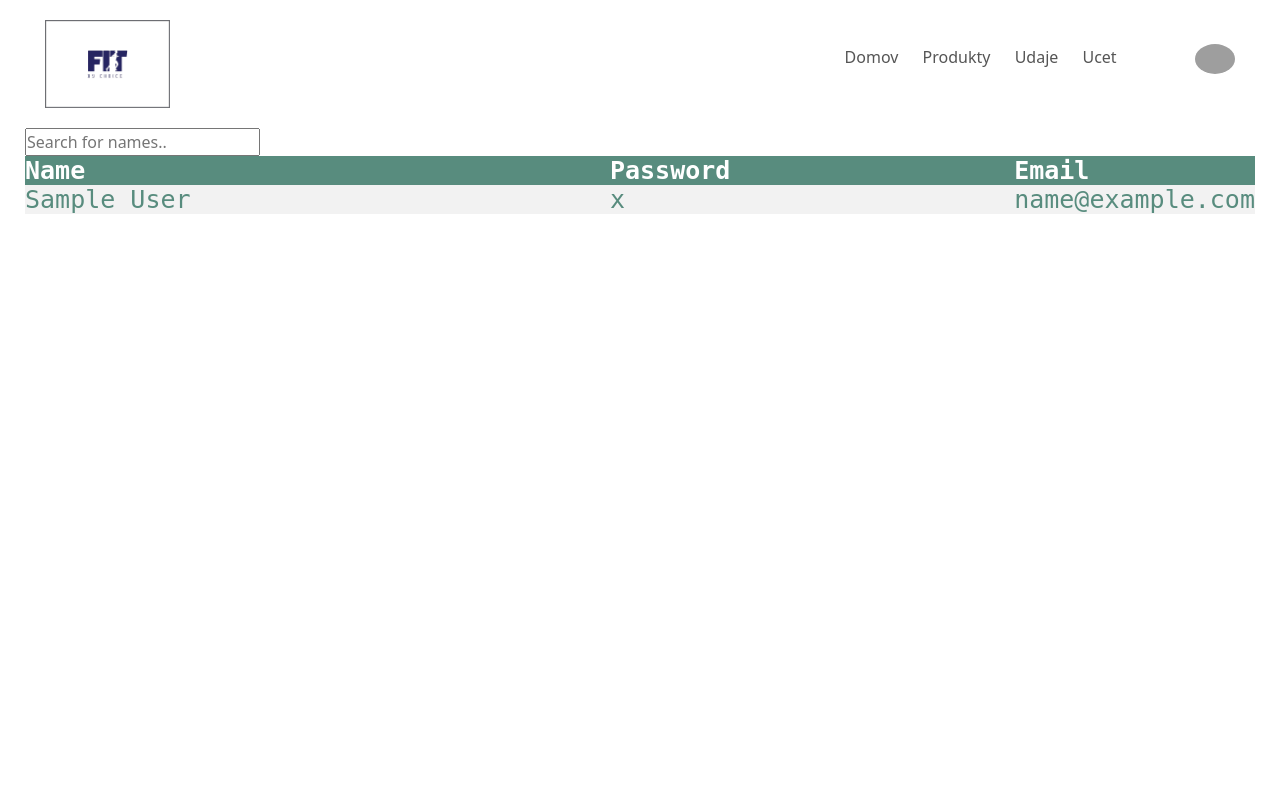
After one commit to PaliKon/checkpoint, a PHP site: page /Udaje.php in a window 1280 px wide. The commit adds this page. Run offline with PHP 8.4, Linux system fonts and the light colour scheme; tables that the repository leaves empty or names only in its code hold one stand-in row (values such as "Sample post"); grey boxes are pictures that could not be loaded.

Commit message:
update,tabulka na select + JS ,zmenenie hesla

```diff
--- /dev/null
+++ b/Udaje.php
@@ -0,0 +1,107 @@
+<?php
+session_start();
+
+?>
+<html lang="en">
+<head>
+    <meta charset="UTF-8">
+    <title>Wourkout shop</title>
+    <link href="https://cdn.jsdelivr.net/npm/bootstrap@5.2.2/dist/css/bootstrap.min.css" rel="stylesheet" integrity="sha384-Zenh87qX5JnK2Jl0vWa8Ck2rdkQ2Bzep5IDxbcnCeuOxjzrPF/et3URy9Bv1WTRi" crossorigin="anonymous">
+
+    <link href="style.css"  rel="stylesheet" type="text/css">
+    <style>
+        table {
+            border-collapse: collapse;
+            width: 100%;
+            color: #588c7e;
+            font-family: monospace;
+            font-size: 25px;
+            text-align: left;
+        }
+        th {
+            background-color: #588c7e;
+            color: white;
+        }
+        tr:nth-child(even) {background-color: #f2f2f2}
+    </style>
+</head>
+<body>
+
+<div class="container">
+    <div class="navbar">
+        <div class="logo">
+            <img src="obrazky/logo.jpg" width="125" alt="">
+        </div>
+        <nav>
+            <ul>
+                <li><a href="main.php">Domov</a></li>
+                <li><a href="produkty.html">Produkty</a></li>
+                <li><a href="Udaje.php">Udaje</a></li>
+                <li><a href="ucet.html">Ucet</a></li>
+                <!--                    <li><a href="logout.php">--><?php //if (isset($_SESSION['username'])) { echo "Odhlasit";} ?><!--</a></li>-->
+                <li><a  href="profil.php"><?php if (isset($_SESSION['username'])) { echo $_SESSION['username'];} ?></a></li>
+            </ul>
+            <img src="obrazky/profile.png" class="user-pic" onclick="toggleMenu()">
+
+
+        </nav>
+    </div>
+    <div class="row">
+
+
+    </div>
+    <input type="text" id="myInput" onkeyup="myFunction()" placeholder="Search for names..">
+    <table id="myTable">
+        <tr class="header">
+            <th style="width:60%;">Name</th>
+            <th style="width:40%;">Password</th>
+            <th style="width:40%;">Email</th>
+        </tr>
+
+        <?php
+        $conn = mysqli_connect("localhost", "root", "", "userregistration");
+
+        if ($conn->connect_error) {
+            die("Connection failed: " . $conn->connect_error);
+        }
+        $sql = "SELECT name, password, email FROM usertable";
+        $result = $conn->query($sql);
+        if ($result->num_rows > 0) {
+
+            while($row = $result->fetch_assoc()) {
+                echo "<tr><td>" . $row["name"]. "</td><td>" . $row["password"] . "</td><td>"
+                    . $row["email"]. "</td></tr>";
+            }
+            echo "</table>";
+        } else { echo "0 results"; }
+        $conn->close();
+        ?>
+    </table>
+</div>
+
+<script src="https://cdn.jsdelivr.net/npm/bootstrap@5.2.2/dist/js/bootstrap.bundle.min.js" integrity="sha384-OERcA2EqjJCMA+/3y+gxIOqMEjwtxJY7qPCqsdltbNJuaOe923+mo//f6V8Qbsw3" crossorigin="anonymous"></script>
+<script>
+    function myFunction() {
+        // deklaracia var
+        var input, filter, table, tr, td, i, txtValue;
+        input = document.getElementById("myInput");
+        filter = input.value.toUpperCase();
+        table = document.getElementById("myTable");
+        tr = table.getElementsByTagName("tr");
+
+        // prechadzaj tabulku a schovaj co nepatri
+        for (i = 0; i < tr.length; i++) {
+            td = tr[i].getElementsByTagName("td")[0];
+            if (td) {
+                txtValue = td.textContent || td.innerText;
+                if (txtValue.toUpperCase().indexOf(filter) > -1) {
+                    tr[i].style.display = "";
+                } else {
+                    tr[i].style.display = "none";
+                }
+            }
+        }
+    }
+</script>
+</body>
+</html>
--- a/produkty.html
+++ b/produkty.html
@@ -18,8 +18,8 @@
       <ul>
         <li><a href="main.php">Domov</a></li>
         <li><a href="produkty.html">Produkty</a></li>
-        <li><a href="">Kontakt</a></li>
-        <li><a href="ucet.html">Ucet</a></li>
+        <li><a href="Udaje.php">Udaje</a></li>
+        <li><a href="ucet.html">Prihlasenie</a></li>
       </ul>
     </nav>
   </div>
--- a/style.css
+++ b/style.css
@@ -97,3 +97,65 @@ p{
     padding-left: 25px;
     padding-right: 25px;
 }
+.user-pic{
+    width: 40px;
+    border-radius: 50%;
+    cursor: pointer;
+    margin-left: 30px;
+}
+.sub-menu-wrap{
+    position: absolute;
+    top: 100%;
+    right: 10%;
+    width: 320px;
+    max-height: 0px;
+    overflow: hidden;
+    transition: max-height 0.5s;
+}
+.sub-menu-wrap.open-menu{
+    max-height: 400px;
+}
+.sub-menu{
+    background: #FFFF00;
+    padding: 20px;
+    margin: 10px;
+}
+.user-info{
+    display: flex;
+    align-items: center;
+}
+.user-info h3{
+    font-weight: 500;
+}
+.sub-menu hr{
+    border: 0;
+    height: 1px;
+    width: 10%;
+    background: #ccc;
+    margin: 15px 0 10px;
+}
+.sub-menu-link{
+    display: flex;
+    align-items: center;
+    text-decoration: none;
+    color: #525252;
+    margin: 12px 0;
+}
+.sub-menu-link p{
+    width: 100%;
+
+}
+.sub-menu-link span{
+    font-size: 22px;
+    transition: trans 0.5s;
+}
+.sub-menu-link:hover span{
+    transform: translateX(5px);
+}
+.sub-menu-link:hover p{
+
+}
+.buttonSpat{
+    position: center;
+    border-radius: 50%;
+}
--- a/ucet.html
+++ b/ucet.html
@@ -19,7 +19,7 @@
         <li><a href="main.php">Domov</a></li>
         <li><a href="produkty.html">Produkty</a></li>
         <li><a href="">Kontakt</a></li>
-        <li><a href="ucet.html">Ucet</a></li>
+        <li><a href="ucet.html">Prihlasenie</a></li>
       </ul>
     </nav>
 
```
Also changed, not shown: delete.php (+9 -12 lines), main.php (+18 -4 lines), profil.php (+4 -6 lines), registracia.html (+7 -7 lines), update.php (+20 -0 lines).
